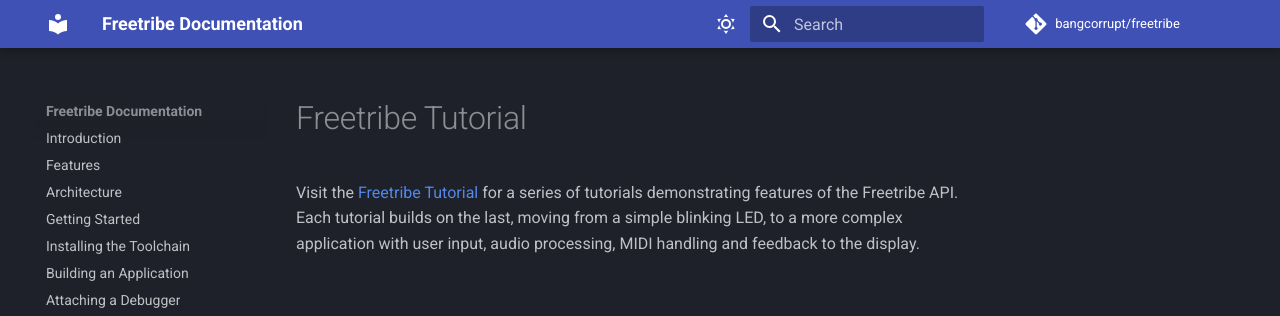
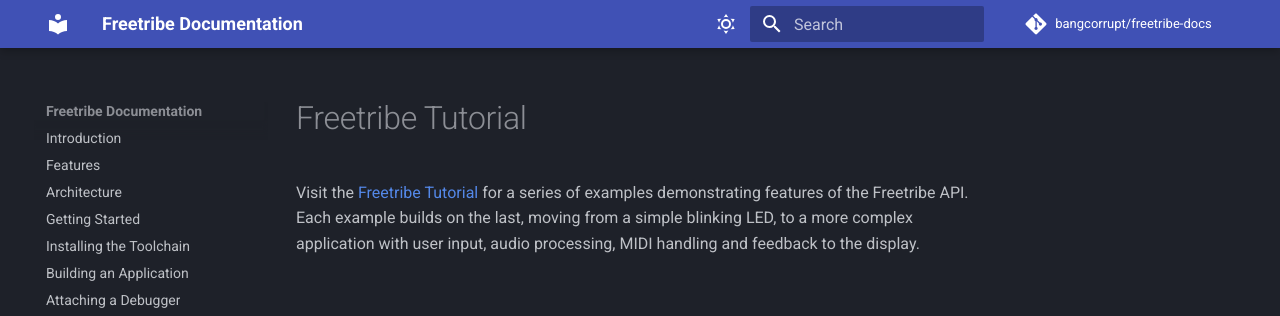
Before and after one commit to bangcorrupt/freetribe-docs, an MkDocs documentation site: the page built from docs/tutorial.md, in a window 1280 px wide. Shown: the top 316 px of the page. Built offline with MkDocs 1.6.1 and Material for MkDocs 9.7.7, drawn with Linux system fonts in a browser that asks for light colours; comment, search, counter and statistics services are not loaded.

Commit message:
tutorial/example

```diff
--- a/docs/tutorial.md
+++ b/docs/tutorial.md
@@ -1,7 +1,7 @@
 # Freetribe Tutorial
 
 Visit the [Freetribe Tutorial](https://bangcorrupt.github.io/freetribe-tutorial)
-for a series of  tutorials demonstrating features of the Freetribe API.
-Each tutorial builds on the last, moving from a simple blinking LED,
+for a series of  examples demonstrating features of the Freetribe API.
+Each example builds on the last, moving from a simple blinking LED,
 to a more complex application with user input, audio processing,
 MIDI handling and feedback to the display.
--- a/mkdocs.yml
+++ b/mkdocs.yml
@@ -1,8 +1,8 @@
 site_name: Freetribe Documentation
 site_url: https://bangcorrupt.github.io/freetribe-docs
 site_description: Documentation for Freetribe, a free, open-source firmware for Electribe 2.
-repo_url: https://github.com/bangcorrupt/freetribe
-repo_name: bangcorrupt/freetribe
+repo_url: https://github.com/bangcorrupt/freetribe-docs
+repo_name: bangcorrupt/freetribe-docs
 
 nav:
   - index.md
```
